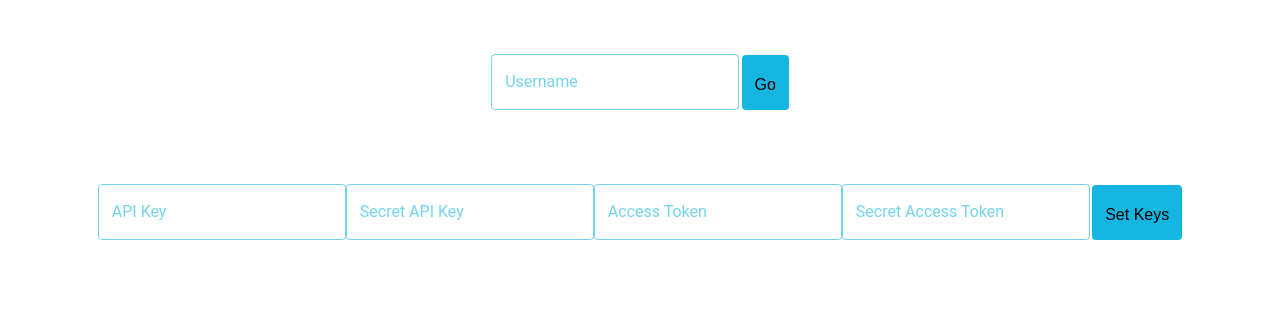
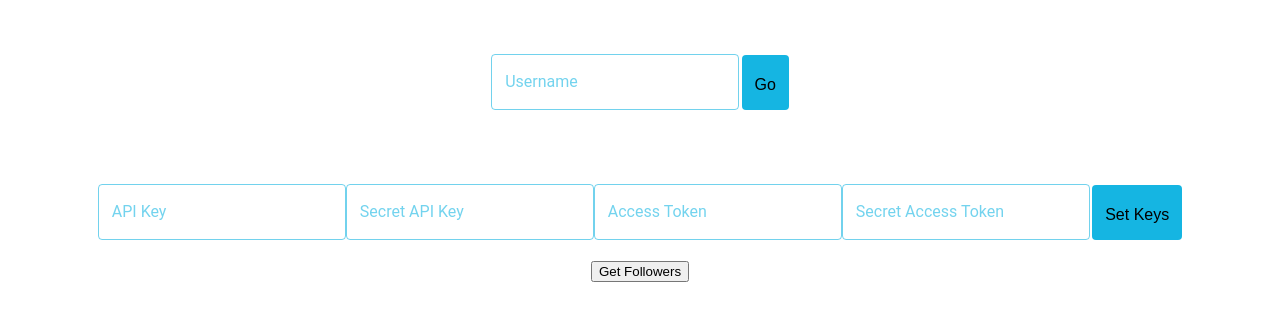
Before and after one commit to sagardesai90/mon-droit, a React (Create React App) app: page / in a window 1280 px wide. Shown: the top 320 px of the page. Built offline with nearby package versions, Linux system fonts and the light colour scheme.

Commit message:
made changes to table component

```diff
--- a/package.json
+++ b/package.json
@@ -3,12 +3,14 @@
   "version": "0.1.0",
   "private": true,
   "dependencies": {
+    "@material-ui/core": "^4.10.2",
     "@testing-library/jest-dom": "^4.2.4",
     "@testing-library/react": "^9.3.2",
     "@testing-library/user-event": "^7.1.2",
     "react": "^16.13.1",
     "react-dom": "^16.13.1",
-    "react-scripts": "3.4.1"
+    "react-scripts": "3.4.1",
+    "react-virtualized": "^9.21.2"
   },
   "scripts": {
     "start": "react-scripts start",
--- a/src/App.css
+++ b/src/App.css
@@ -1,3 +1,7 @@
+body {
+  /* background-color: black; */
+}
+
 .App {
   text-align: center;
 }
--- a/src/App.js
+++ b/src/App.js
@@ -3,12 +3,14 @@ import logo from "./logo.svg";
 import "./App.css";
 import Token from "./components/Token";
 import UserProfile from "./components/UserProfile";
+import TableComponent from "./components/TableComponent";
 
 function App() {
   return (
     <div className="App">
       <UserProfile />
       <Token />
+      <TableComponent />
     </div>
   );
 }
--- /dev/null
+++ b/src/components/TableComponent.js
@@ -0,0 +1,69 @@
+import React, { Component } from "react";
+import { withStyles, makeStyles } from "@material-ui/core/styles";
+import Table from "@material-ui/core/Table";
+import TableBody from "@material-ui/core/TableBody";
+import TableCell from "@material-ui/core/TableCell";
+import TableContainer from "@material-ui/core/TableContainer";
+import TableHead from "@material-ui/core/TableHead";
+import TableRow from "@material-ui/core/TableRow";
+import Paper from "@material-ui/core/Paper";
+
+import "./TableComponent.css";
+
+const StyledTableCell = withStyles((theme) => ({
+  head: {
+    backgroundColor: theme.palette.common.black,
+    color: theme.palette.common.white,
+  },
+  body: {
+    fontSize: 14,
+  },
+}))(TableCell);
+
+export default class TableComponent extends Component {
+  constructor(props) {
+    super(props);
+    this.state = { followerData: null };
+    this.getData = this.getData.bind(this);
+  }
+
+  async getData() {
+    let followerData = await fetch("http://localhost:5000/followers", {
+      method: "GET",
+      cache: "no-cache",
+      headers: {
+        "Content-Type": "application/json",
+        "Access-Control-Allow-Origin": "*",
+      },
+    })
+      .then((res) =>
+        res.json().then((data) => {
+          this.setState({ followerData: data });
+        })
+      )
+      .catch((error) => console.log(error, "error"));
+  }
+
+  render() {
+    let followerData = this.state.followerData;
+    const renderTable = () => {
+      if (followerData) {
+        <TableContainer component={Paper}>
+          <Table className="table">
+            <TableHead>
+              <TableRow>
+                <StyledTableCell>Dessert (100g serving)</StyledTableCell>
+              </TableRow>
+            </TableHead>
+          </Table>
+        </TableContainer>;
+      }
+    };
+    return (
+      <div>
+        <button onClick={() => this.getData()}>Get Followers</button>
+        {renderTable()}
+      </div>
+    );
+  }
+}
--- a/src/components/UserProfile.js
+++ b/src/components/UserProfile.js
@@ -9,6 +9,7 @@ export default class UserProfile extends Component {
     this.handleChange = this.handleChange.bind(this);
     this.userID = this.userID.bind(this);
   }
+
   async userID() {
     let sendUser = await fetch("http://localhost:5000/user", {
       method: "POST",
```
Also changed, not shown: src/components/TableComponent.css (added), 2 other files (tests, documents, lock files or other folders).
